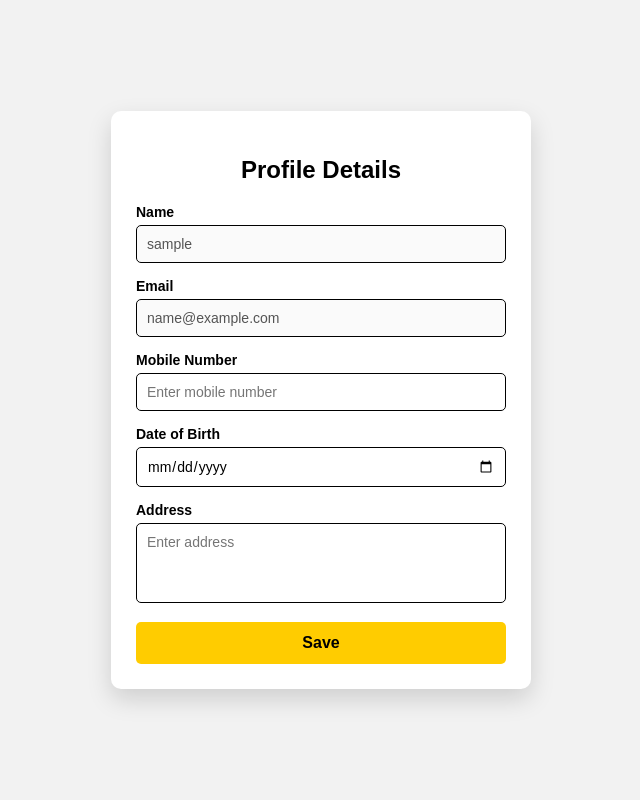
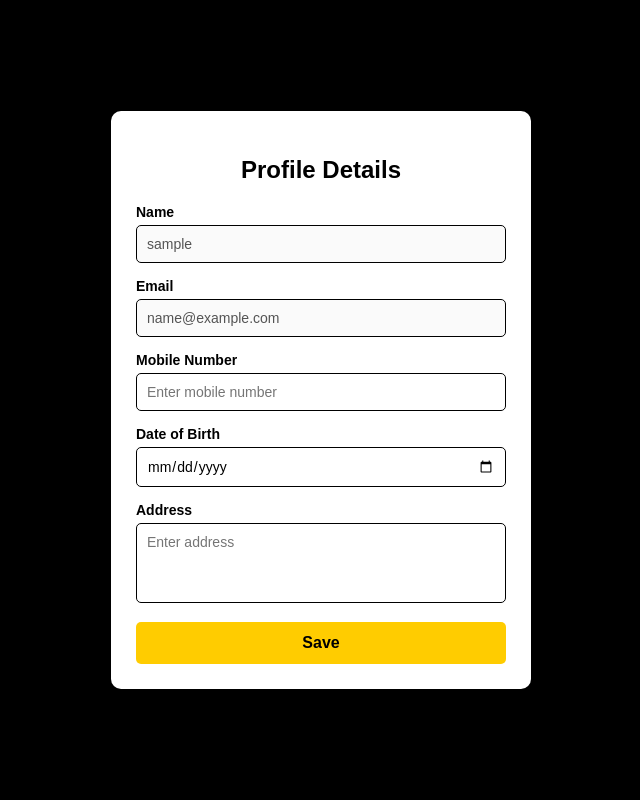
Before and after one commit to prajwal0426/ifruit, a Flask app: page /profile in a window 1280 px wide. Shown: the whole page, without its empty margins (319-959 px from the left). Run offline with Flask 3, Linux system fonts and the light colour scheme; the visitor is signed in with stand-in values (Sample User, id 1); data comes from the database, SQL or seed files in the repository.

Commit message:
color setup 1

```diff
--- a/templates/profile.html
+++ b/templates/profile.html
@@ -14,7 +14,7 @@
         body {
             margin: 0;
             height: 100vh;
-            background: #f2f2f2;
+            background: #000000;
             display: flex;
             justify-content: center;
             align-items: center;
```
